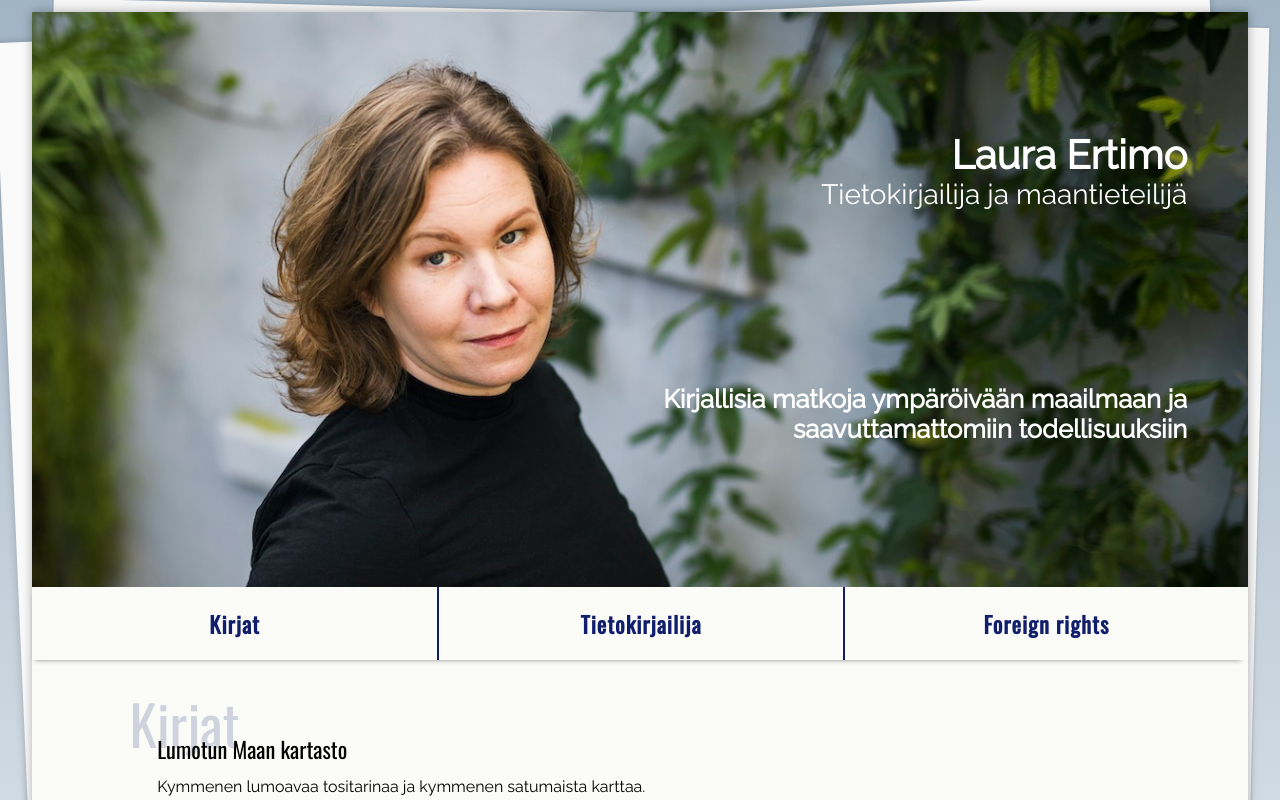
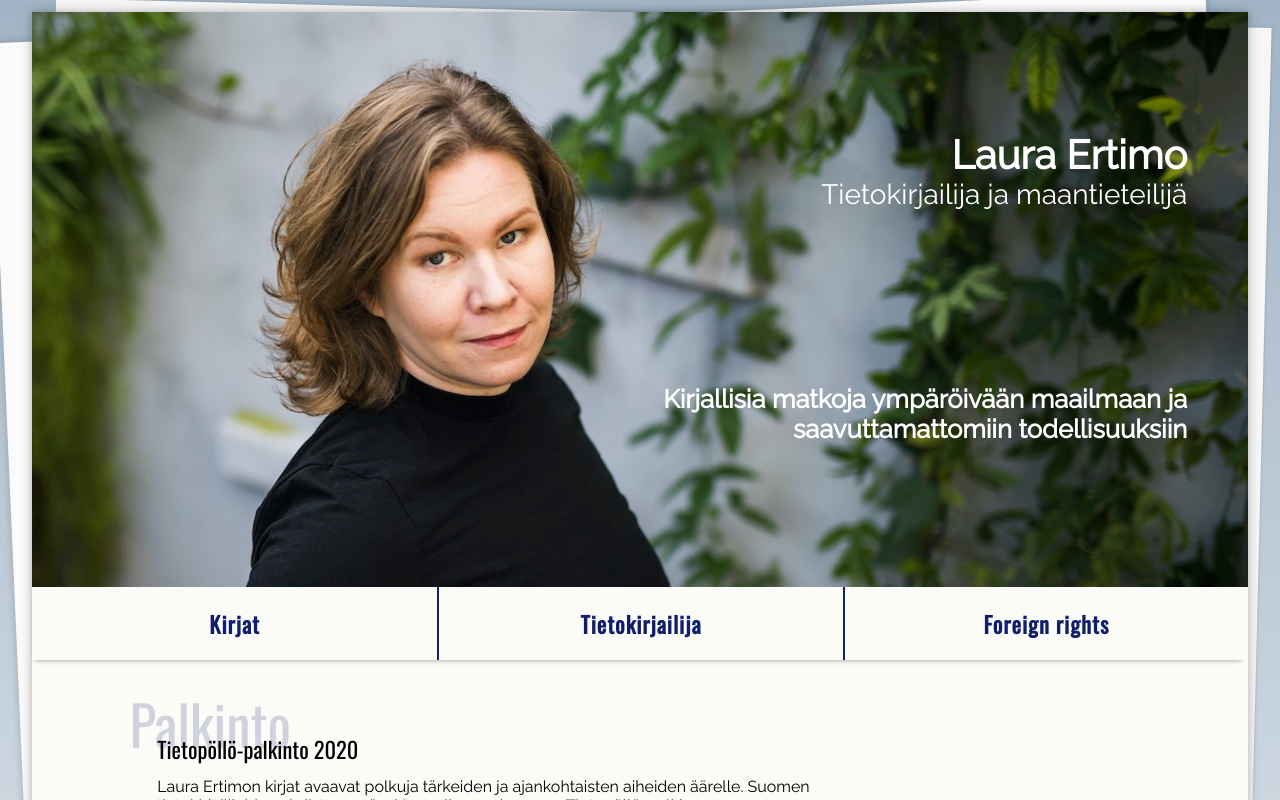
Before and after one commit to ramert/lauraertimo, a Vue app: page / in a window 1280 px wide. Shown: the top 800 px of the page. Built offline with nearby package versions, Linux system fonts and the light colour scheme.

Commit message:
Add Tietopöllö to news

```diff
--- a/src/views/Home.vue
+++ b/src/views/Home.vue
@@ -28,6 +28,12 @@ Vue.component("vNaviBar", Navibar);
 Vue.component('vNews', News);
 
 const news = [
+   {
+        category: 'Palkinto',
+        title: 'Tietopöllö-palkinto 2020',
+        text: "Laura Ertimon kirjat avaavat polkuja tärkeiden ja ajankohtaisten aiheiden äärelle. Suomen tietokirjailijoiden yhdistys myönsi Lauralle vuoden 2020 Tietopöllö-palkinnon.",
+        link: 'https://www.suomentietokirjailijat.fi/ajankohtaista/vuoden-2020-tietopollo-palkinto-laura-ertimolle.html'
+    },
     {
         category: 'Kirjat',
         title: "Lumotun Maan kartasto",
```
